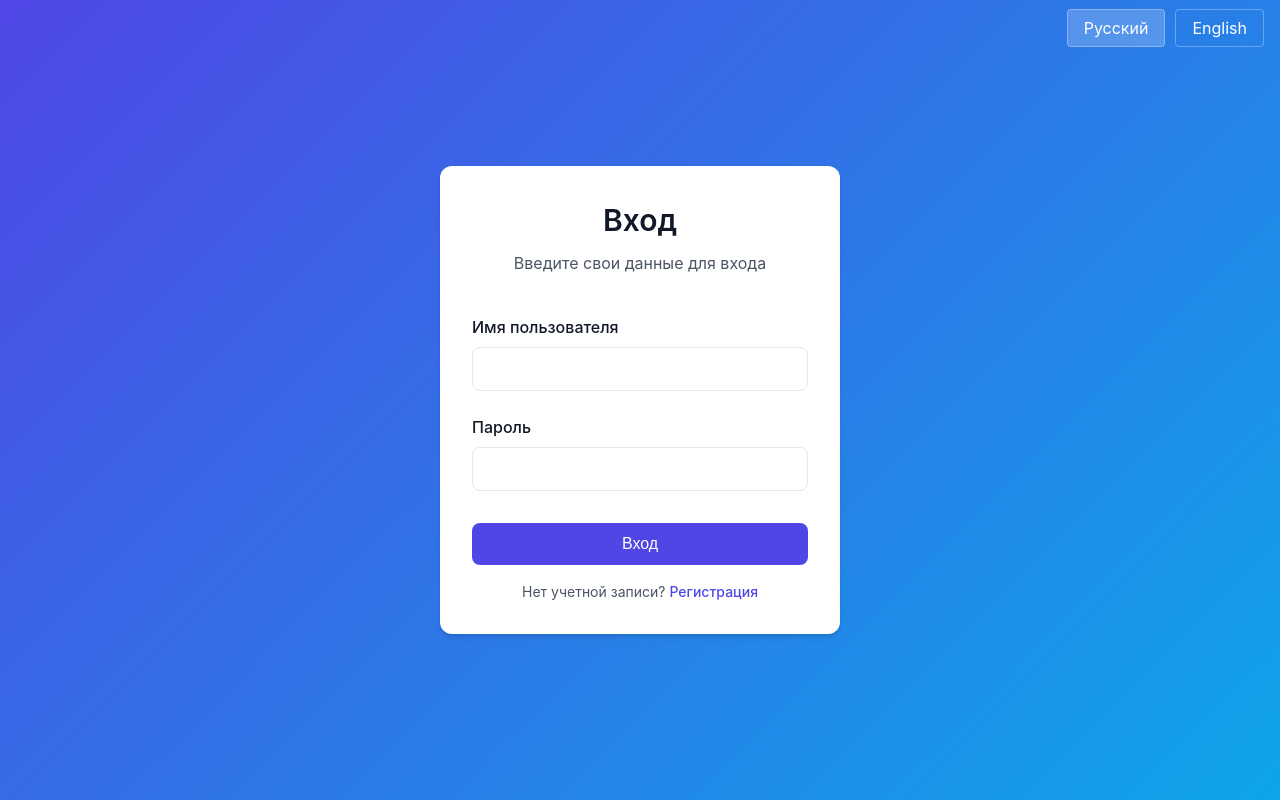
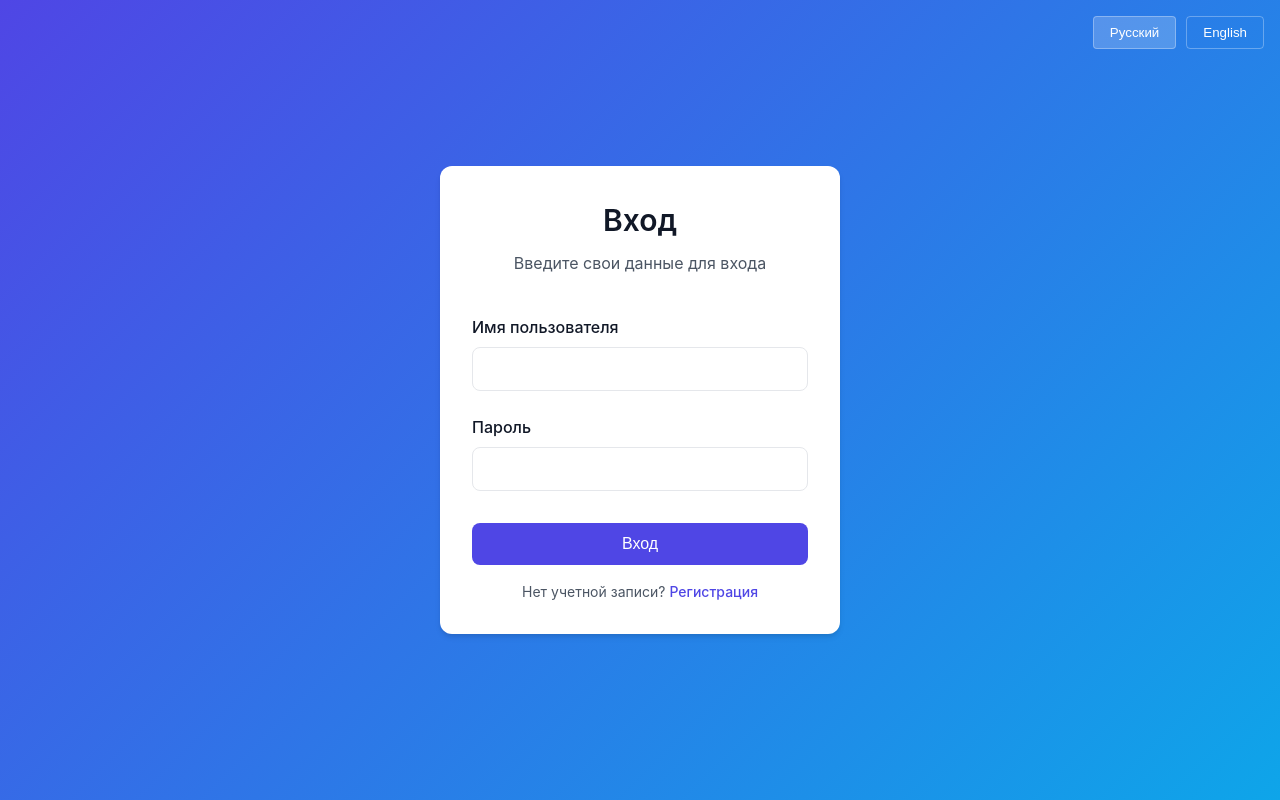
Before and after one commit to maksimod/modern_n8n_site, a React (Vite) app in the folder client/: page /auth in a window 1280 px wide. Built offline with nearby package versions, Linux system fonts and the light colour scheme.

Commit message:
fixed_auth_reg_without_page_reload

```diff
--- a/client/src/contexts/LanguageContext.jsx
+++ b/client/src/contexts/LanguageContext.jsx
@@ -9,8 +9,11 @@ export const useLanguage = () => {
 
 export const LanguageProvider = ({ children }) => {
   const { i18n } = useTranslation();
-  const [language, setLanguage] = useState('ru');
+  const [language, setLanguage] = useState(() =>
+    localStorage.getItem('language') || 'ru'
+  );
 
+  // Эффект только при инициализации - для загрузки языка
   useEffect(() => {
     // Проверяем URL для параметра lang
     const urlParams = new URLSearchParams(window.location.search);
@@ -18,23 +21,25 @@ export const LanguageProvider = ({ children }) => {
 
     if (urlLang && ['ru', 'en'].includes(urlLang)) {
       // Устанавливаем язык из URL
-      setLanguage(urlLang);
-      i18n.changeLanguage(urlLang);
-      localStorage.setItem('language', urlLang);
+      handleLanguageChange(urlLang);
     } else {
-      // Используем сохраненный язык
-      const savedLang = localStorage.getItem('language') || 'ru';
-      setLanguage(savedLang);
-      i18n.changeLanguage(savedLang);
+      // Инициализируем текущий язык
+      i18n.changeLanguage(language);
     }
-  }, [i18n]);
+  }, []);
 
-  const switchLanguage = (lang) => {
+  // Функция смены языка
+  const handleLanguageChange = (lang) => {
+    // Устанавливаем язык в i18n
+    i18n.changeLanguage(lang);
+
+    // Обновляем состояние
     setLanguage(lang);
-    i18n.changeLanguage(lang);
+
+    // Сохраняем в localStorage
     localStorage.setItem('language', lang);
 
-    // Добавляем параметр к URL
+    // Обновляем URL без перезагрузки
     const url = new URL(window.location.href);
     url.searchParams.set('lang', lang);
     window.history.pushState({}, '', url);
@@ -42,7 +47,7 @@ export const LanguageProvider = ({ children }) => {
 
   const value = {
     language,
-    switchLanguage,
+    switchLanguage: handleLanguageChange,
     supportedLanguages: [
       { code: 'ru', name: 'Русский' },
       { code: 'en', name: 'English' }
--- a/client/src/pages/AuthPage.jsx
+++ b/client/src/pages/AuthPage.jsx
@@ -14,7 +14,7 @@ const AuthPage = () => {
   const [loading, setLoading] = useState(false);
 
   const { login, register, isAuthenticated } = useAuth();
-  const { language } = useLanguage();
+  const { language, switchLanguage, supportedLanguages } = useLanguage();
   const navigate = useNavigate();
 
   // Если пользователь уже авторизован, перенаправляем на главную
@@ -68,29 +68,25 @@ const AuthPage = () => {
       background: 'linear-gradient(135deg, #4f46e5 0%, #0ea5e9 100%)',
       padding: '1rem'
     }}>
-      {/* Прямые ссылки для смены языка */}
+      {/* Кнопки переключения языка */}
       <div style={{ position: 'absolute', top: '1rem', right: '1rem' }}>
-        <a href="/auth?lang=ru" style={{
-          padding: '8px 16px',
-          background: language === 'ru' ? 'rgba(255, 255, 255, 0.2)' : 'transparent',
-          color: '#fff',
-          border: '1px solid rgba(255, 255, 255, 0.3)',
-          borderRadius: '4px',
-          textDecoration: 'none',
-          marginRight: '10px'
-        }}>
-          Русский
-        </a>
-        <a href="/auth?lang=en" style={{
-          padding: '8px 16px',
-          background: language === 'en' ? 'rgba(255, 255, 255, 0.2)' : 'transparent',
-          color: '#fff',
-          border: '1px solid rgba(255, 255, 255, 0.3)',
-          borderRadius: '4px',
-          textDecoration: 'none'
-        }}>
-          English
-        </a>
+        {supportedLanguages.map(lang => (
+          <button
+            key={lang.code}
+            onClick={() => switchLanguage(lang.code)}
+            style={{
+              padding: '8px 16px',
+              marginLeft: '10px',
+              background: language === lang.code ? 'rgba(255, 255, 255, 0.2)' : 'transparent',
+              color: '#fff',
+              border: '1px solid rgba(255, 255, 255, 0.3)',
+              borderRadius: '4px',
+              cursor: 'pointer'
+            }}
+          >
+            {lang.name}
+          </button>
+        ))}
       </div>
 
       <div style={{
```
